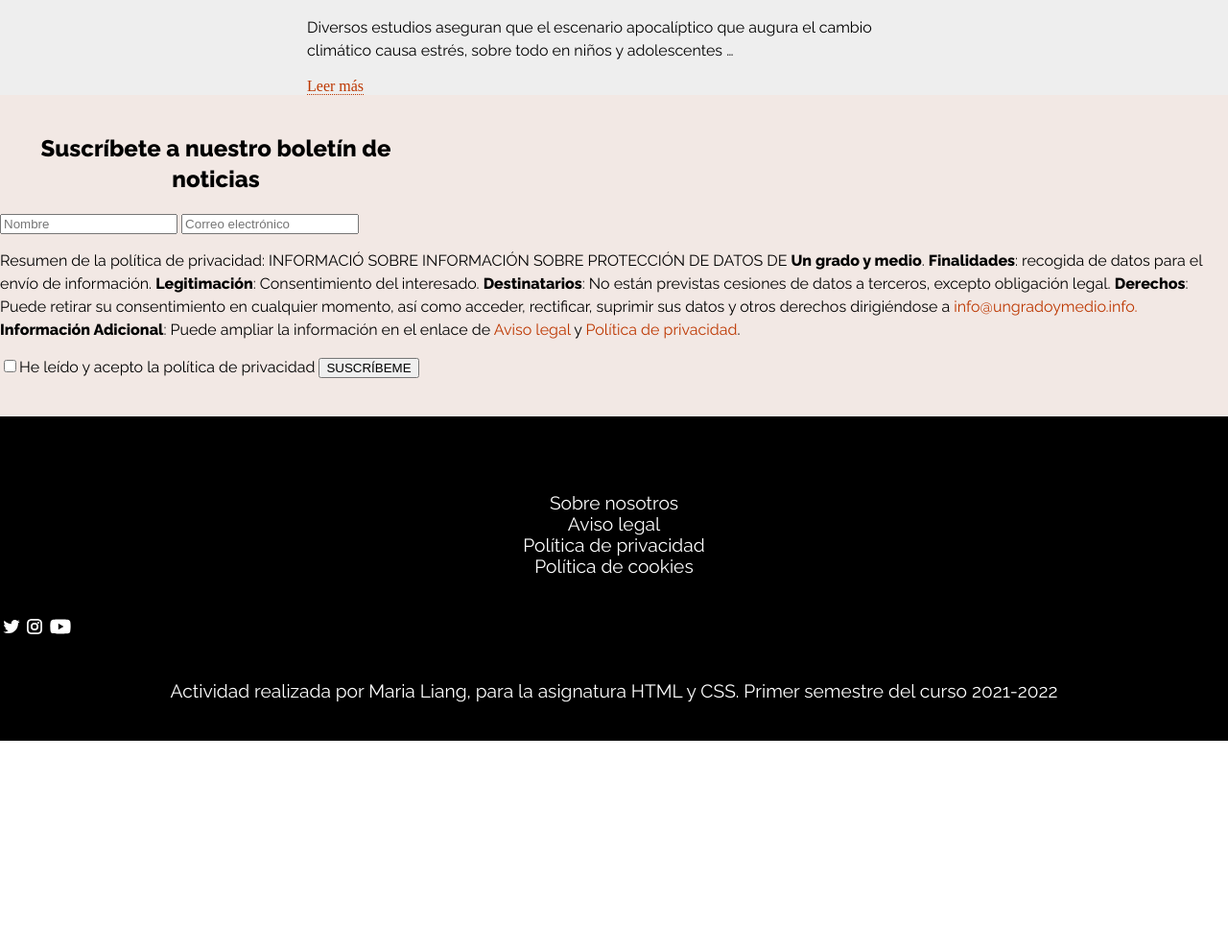
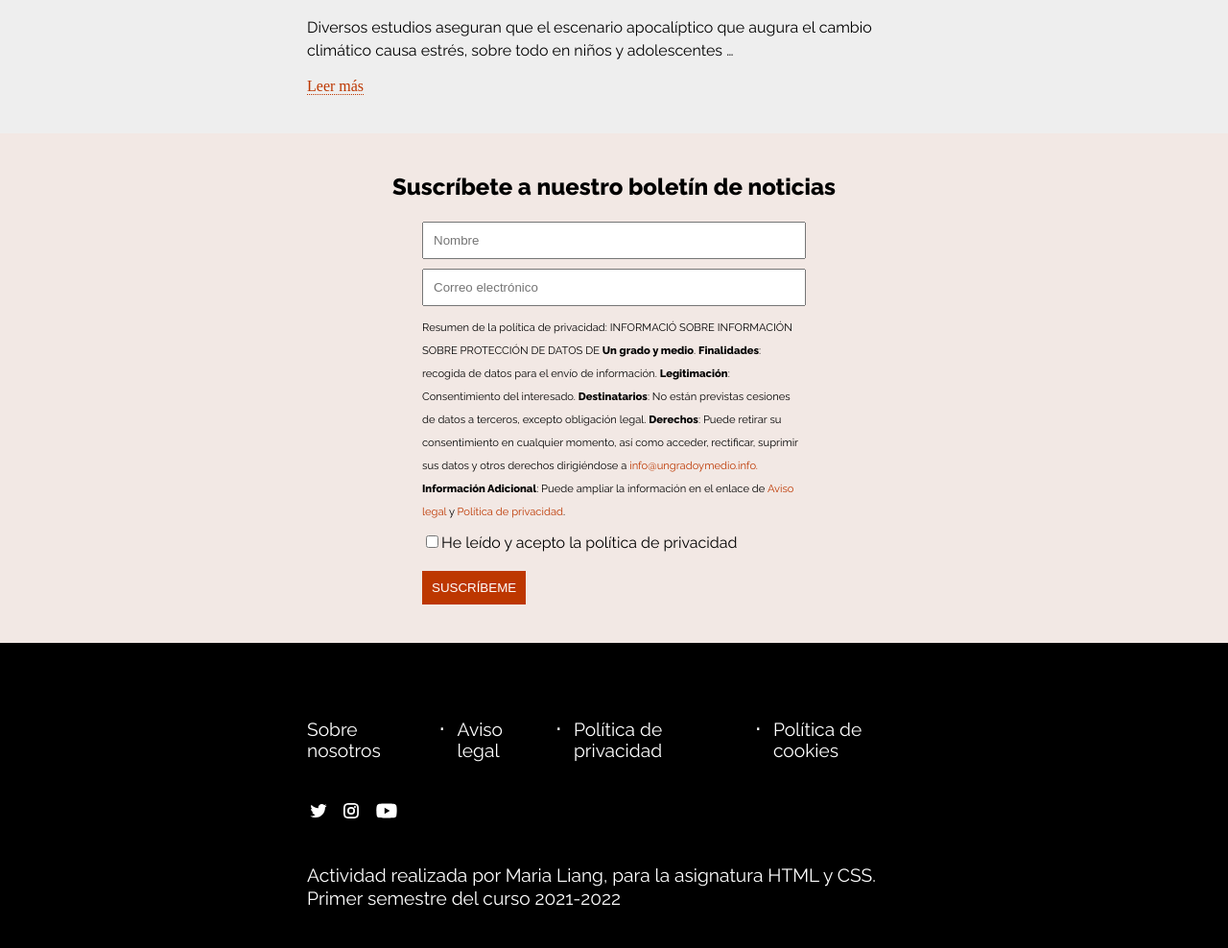
Before and after one commit to YukiZiel/PEC3_HTML_CSS, a plain HTML site: page index.html in a window 1280 px wide. Shown: the part 2320-3308 px from the top of the page at 96% size. Before the commit the page ends 3092 px from the top, so only its background shows below. Drawn offline with Linux system fonts and the light colour scheme.

Commit message:
page1 html

```diff
--- a/CSS/estilos.css
+++ b/CSS/estilos.css
@@ -115,15 +115,47 @@ section{
 
 #formulario {
     background-color: rgb(242, 232, 228);
-    ;
     padding-top: 40px;
     padding-bottom: 40px;
+    margin-top: 40px;
 }
 
 #formulario h2{
-    max-width: 450px;
     text-align: center;
     margin-top: 0px;
+}
+
+#formulario p {
+    max-width: 400px;
+    margin: 0;
+    align-items: center;
+    font-size: 0.7rem;
+}
+
+#formulario form {
+    display: flex;
+    flex-direction: column;
+    max-width: 400px;
+    gap: 10px;
+    margin-left: auto;
+    margin-right: auto;
+}
+
+#formulario input {
+    padding: 10px;
+}
+
+button {
+    background-color: rgb(189, 55, 0);
+    color: rgb(255, 255, 255);
+    padding:10px;
+    border-style: none;
+    margin-top: 20px;
+}
+
+button:hover {
+    background-color: rgb(0, 0, 0);
+    color: rgb(255, 255, 255);
 }
 
 .video figcaption{
@@ -160,11 +192,18 @@ abbr {
 }
 
 footer {
+    display: flex;
+    flex-direction: column;
     font-family: 'Raleway', sans-serif;
     background-color: rgb(0, 0, 0);
     color: rgb(255, 255, 255);
-    text-align: center;
+    text-align: left;
     font-size: 1.2rem;
+}
+
+footer ul {
+    display: flex;
+    gap: 10px;
 }
 
 footer nav{
@@ -173,7 +212,6 @@ footer nav{
 footer p {
     margin: 0;
     padding-bottom: 40px;
-    ;
 }
 
 footer a{
@@ -183,7 +221,7 @@ footer a{
 
 .iconos {
     display: flex;
-    align-items: center;
+    align-items: left;
     padding-top: 20px;
 }
 
--- a/index.html
+++ b/index.html
@@ -22,7 +22,6 @@
             <li><a href="cop26.html">COP26</a></li>
         </ul>
     </nav>
-
     <main>
         <section>
             <h1 id="fotofondo" class="padding">La crisis climática, ¿una carrera que podemos ganar?</h1>
@@ -69,18 +68,23 @@
                     <input type="text" placeholder="Nombre">
                     <input type="email" placeholder="Correo electrónico">
                     <p>Resumen de la política de privacidad: INFORMACIÓ SOBRE INFORMACIÓN SOBRE PROTECCIÓN DE DATOS DE <strong>Un grado y medio</strong>. <strong>Finalidades</strong>: recogida de datos para el envío de información. <strong>Legitimación</strong>: Consentimiento del interesado. <strong>Destinatarios</strong>: No están previstas cesiones de datos a terceros, excepto obligación legal. <strong>Derechos</strong>: Puede retirar su consentimiento en cualquier momento, así como acceder, rectificar, suprimir sus datos y otros derechos dirigiéndose a <a href="" class="linktitle">info@ungradoymedio.info.</a> <strong>Información Adicional</strong>: Puede ampliar la información en el enlace de <a href="" class="linktitle">Aviso legal</a> y <a href="" class="linktitle">Política de privacidad</a>.</p>
-                    <input type="checkbox" required="" value="condition">He leído y acepto la política de privacidad
-                    <button>SUSCRÍBEME</button>
+                    <div>
+                        <input type="checkbox" required="" value="condition">He leído y acepto la política de privacidad
+                        <button>SUSCRÍBEME</button>
+                    </div>
                 </form>
             </div>
         </section>
     </main>
-    <footer>
+    <footer class="padding">
         <nav>
             <ul>
                 <li><a href="">Sobre nosotros</a></li>
+                <code>&#183;</code>
                 <li><a href="">Aviso legal</a></li>
+                <code>&#183;</code>
                 <li><a href="">Política de privacidad</a></li>
+                <code>&#183;</code>
                 <li><a href="">Política de cookies</a></li>
             </ul>
             <ul class="iconos">
```
Also changed, not shown: sintomas.html (line endings or trailing spaces).
